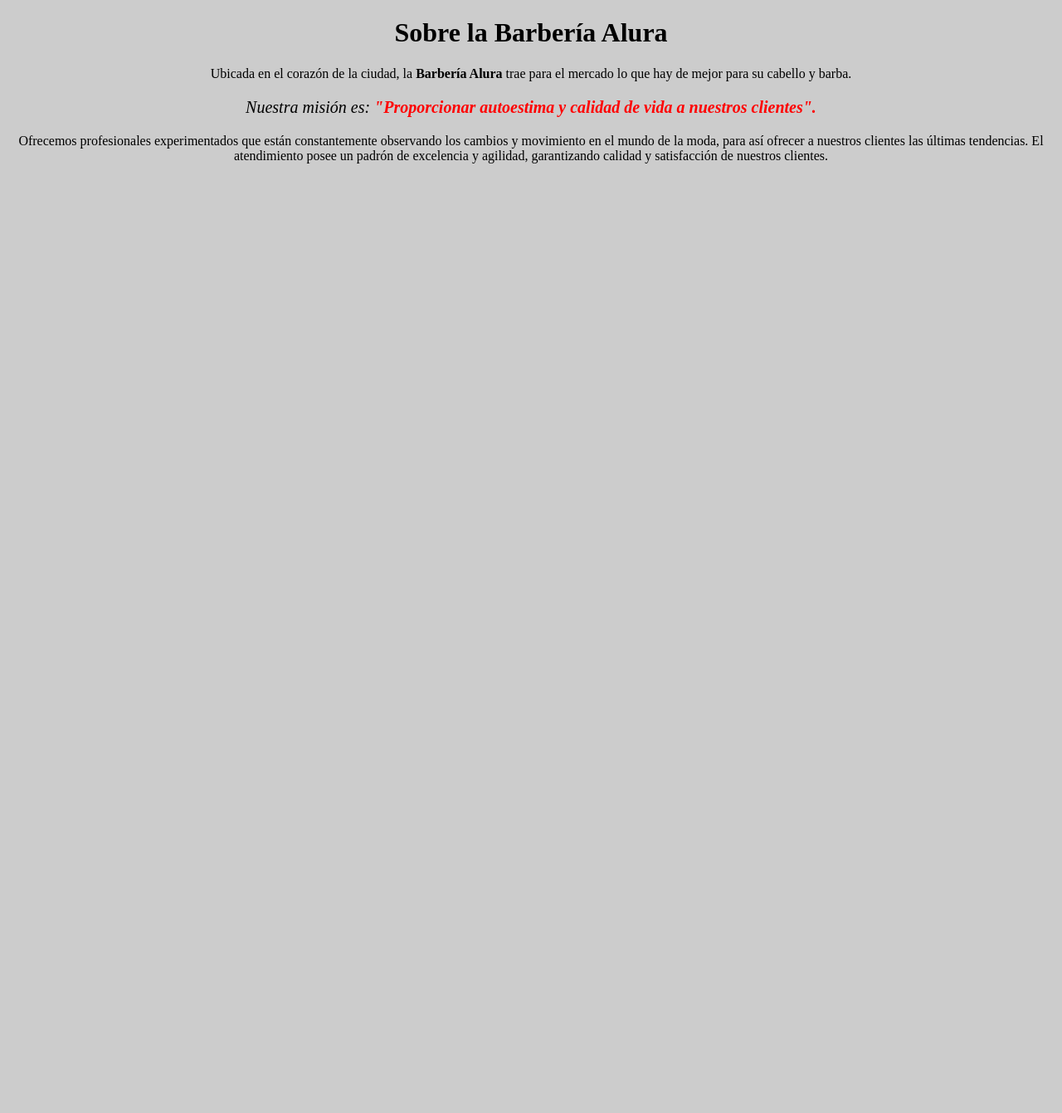
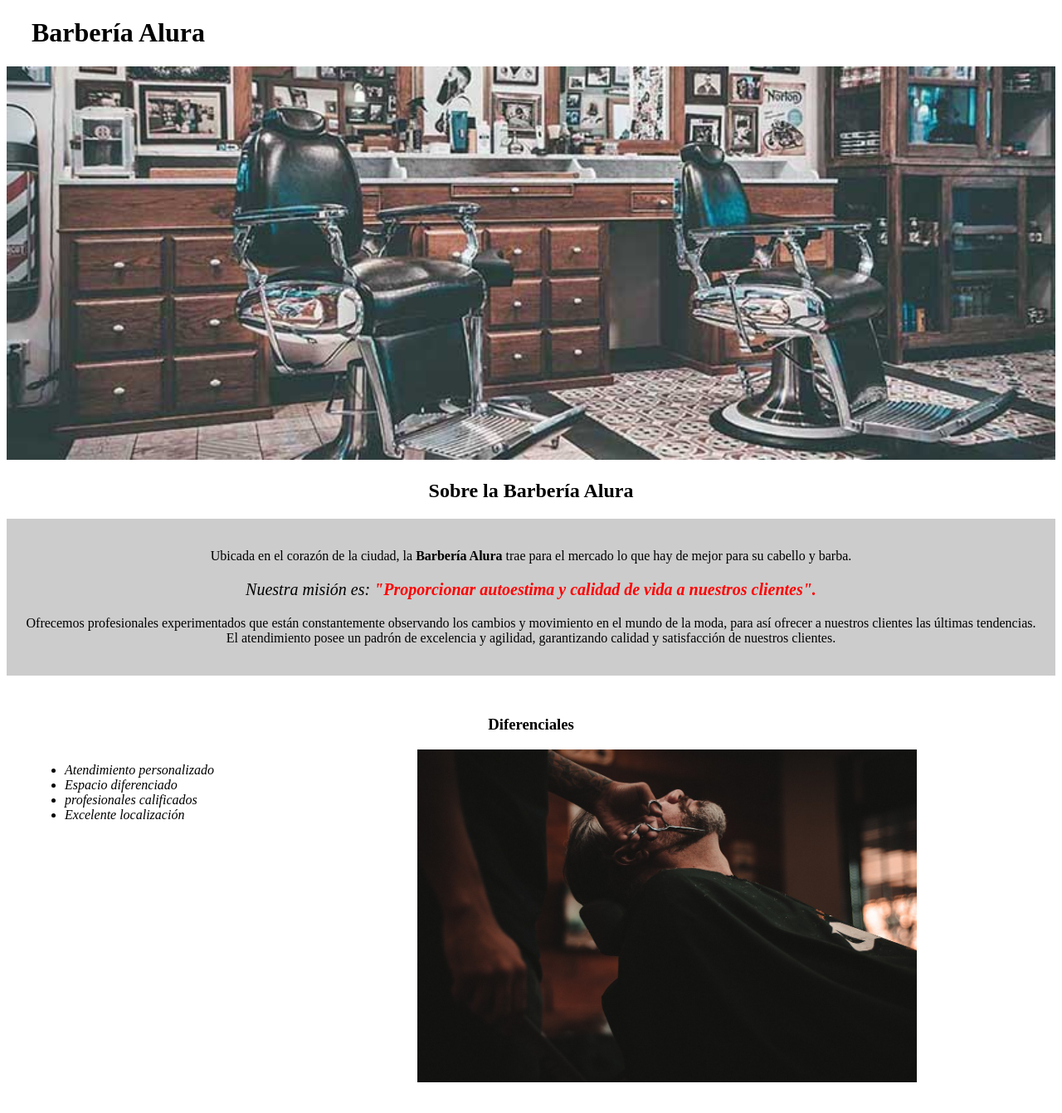
Before and after one commit to andreagori/ONE-Cursos, a plain HTML site: page 3. Curso-HTML5 e CSS3 parte1-aula0/index.html in a window 1280 px wide. Shown: the whole page at 83% size. Before the commit the page ends 800 px from the top, so only its background shows below. Drawn offline with Linux system fonts and the light colour scheme.

Commit message:
fin del curso 3

```diff
--- a/3. Curso-HTML5 e CSS3 parte1-aula0/index.html
+++ b/3. Curso-HTML5 e CSS3 parte1-aula0/index.html
@@ -1,7 +1,8 @@
 <!DOCTYPE html> <!-- Indica que estamos usando una version 5 de HTML -->
 
 <html lang="es"> <!-- En el html se define el idioma especifico de la pagina, se le agrega algo mas despues del html-->
-    <!-- Se define con meta el diccionario de la pagina, ingles, español, etc. UTF -8 SE REFIERE A LATIN, ITALIANO SPAIN ETC.-->
+<!-- Se define con meta el diccionario de la pagina, ingles, español, etc. UTF -8 SE REFIERE A LATIN, ITALIANO SPAIN ETC.-->
+
     <head> <!-- En el head esta la informacion data, metadatos de la pagina-->
         <meta charset="UTF-8">
         <title>Barbería Alura</title>
@@ -9,17 +10,39 @@
     </head>
 
     <body> <!-- En el body se encuentra el contenido de la pagina-->
-        <h1 style="text-align: center; "> Sobre la Barbería Alura </h1>
+        <header>
+            <h1 class="encabezado">Barbería Alura</h1> <!-- etiqueta para agregar un titulo-->
+        </header>
+        <img id="banner" src="banner.jpg"> <!-- etiqueta para agregar una imagen-->
+        <h2 class="enCentro"> Sobre la Barbería Alura </h2>
+        <div class="principal">
+            <p> Ubicada en el corazón de la ciudad, la <strong>Barbería Alura</strong> trae para el mercado lo que hay de
+                mejor
+                para su cabello y barba. </p>
 
-        <p> Ubicada en el corazón de la ciudad, la <strong>Barbería Alura</strong> trae para el mercado lo que hay de    mejor para su cabello y barba. </p>
+            <p id="mision"><em>Nuestra misión es: <strong>"Proporcionar autoestima y calidad de vida a nuestros clientes".
+                    </strong></em></p>
 
-        <p style="font-size: 20px;"><em>Nuestra misión es: <strong>"Proporcionar autoestima y calidad de vida a nuestros clientes".
-        </strong></em></p>
+            <p>Ofrecemos profesionales experimentados que están constantemente observando los cambios y movimiento en el
+                mundo
+                de la
+                moda, para así ofrecer a nuestros clientes las últimas tendencias. El atendimiento posee un padrón de
+                excelencia
+                y
+                agilidad, garantizando calidad y satisfacción de nuestros clientes.
+            </p>
+        </div>
+        <div class="Diferenciales">
+            <h3 class="enCentro">Diferenciales</h3>
+            <ul>
+                <li class="items">Atendimiento personalizado</li>
+                <li class="items">Espacio diferenciado</li>
+                <li class="items">profesionales calificados</li>
+                <li class="items">Excelente localización</li>
+            </ul>
+            <img src="diferenciales.jpg" class="imgdif">
+        </div>
 
-        <p>Ofrecemos profesionales experimentados que están constantemente observando los cambios y movimiento en el mundo de la
-        moda, para así ofrecer a nuestros clientes las últimas tendencias. El atendimiento posee un padrón de excelencia y
-        agilidad, garantizando calidad y satisfacción de nuestros clientes.
-        </p>
     </body>
 
 </html>
@@ -28,4 +51,11 @@
     <html lang= "es"> lang significa language y es es de español.
     <title> es el titulo de la pagina.
     style (para definir una propiedad de css sin tener el archivo creado aun)
+    id = "" esto es para identificar un elemento en especifico, se usa para css y js. en css se usa # para identificar el id.
+    <img> es para agregar una imagen
+    <ul> es para hacer una lista no ordenada.
+    <li> es para hacer un item de la lista.
+    class = "" esto es para identificar un grupo de elementos en especifico, se usa para css y js. en css se usa . para identificar el id.
+    se usa el # para identificar el id y el . para identificar la clase.
+    Una clase me permite reutilizar ese estilo, mientras que un id es un estilo unico.
      -->
--- a/3. Curso-HTML5 e CSS3 parte1-aula0/style.css
+++ b/3. Curso-HTML5 e CSS3 parte1-aula0/style.css
@@ -1,5 +1,20 @@
-body {
-    background: #cccccc;
+.encabezado {
+    padding-left: 30px;
+}
+
+
+#banner {
+    width: 100%;
+}
+
+
+.principal {
+    background: #CCCCCC;
+    padding: 20px;
+}
+
+.enCentro {
+    text-align: center;
 }
 
 p {
@@ -9,3 +24,29 @@ p {
 em strong {
     color: #ff0000;
 }
+
+
+#mision {
+    font-size: 20px;
+}
+
+.Diferenciales {
+    background: #FFFFFF;
+    padding: 30px;
+}
+
+
+.items {
+    font-style: italic;
+}
+
+ul {
+    display: inline-block;
+    vertical-align: top;
+    width: 20%;
+    margin-right: 15%;
+}
+
+.imgdif {
+    width: 50%;
+}
```
Also changed, not shown: 3. Curso-HTML5 e CSS3 parte1-aula0/banner.jpg (added), 3. Curso-HTML5 e CSS3 parte1-aula0/diferenciales.jpg (added).
